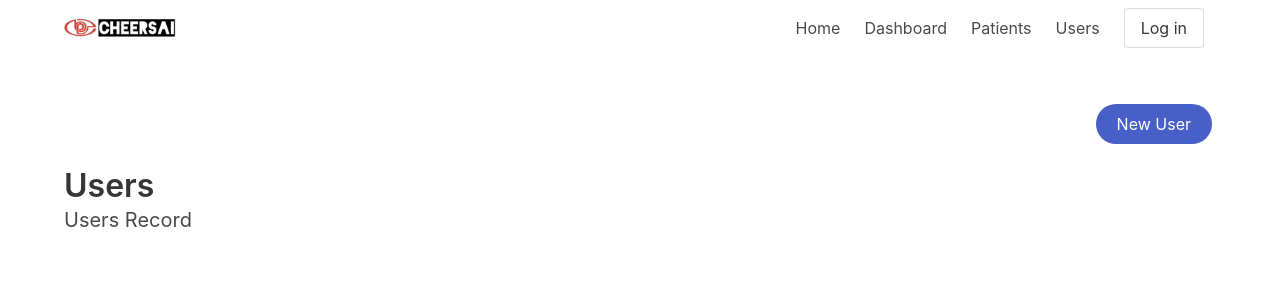
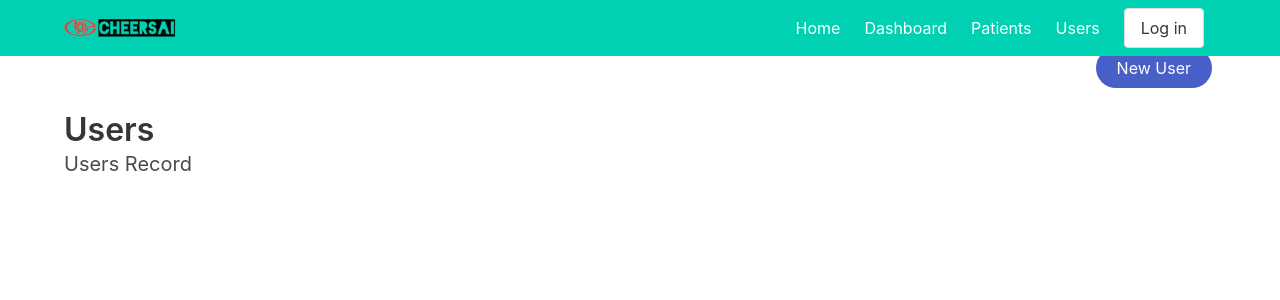
Before and after one commit to ayushsubedi/cheersAI, a Flask app: page /all_users in a window 1280 px wide. Shown: the top 300 px of the page. Run offline with Flask 2, Linux system fonts and the light colour scheme; some libraries are stand-ins or nearby versions.

Commit message:
resolve #94

```diff
--- a/cheersAI/templates/base.html
+++ b/cheersAI/templates/base.html
@@ -20,7 +20,7 @@
 
   </head>
   <body>
-    <nav class="navbar is-fresh is-transparent no-shadow" role="navigation"
+    <nav class="navbar is-primary is-fixed-top" role="navigation"
             aria-label="main navigation">
             <div class="container">
                 <div class="navbar-brand">
```
